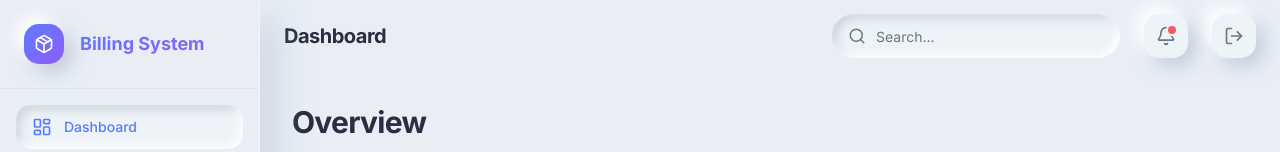
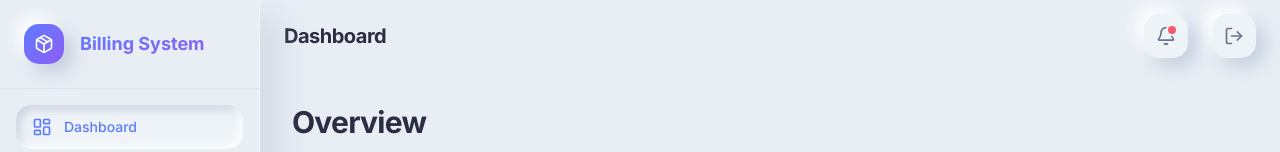
Before and after one commit to kajaatharan1112/subramanyam-desin-, a React (Vite) app: page / in a window 1280 px wide. Both pictures are taken after a click on the button "Log in as Admin". Shown: the top 152 px of the page. Built offline with nearby package versions, Linux system fonts and the light colour scheme.

Commit message:
Remove search bar from TopBar

```diff
--- a/src/components/navigation/TopBar.jsx
+++ b/src/components/navigation/TopBar.jsx
@@ -1,4 +1,4 @@
-import { Search, Bell, Menu, LogOut } from "lucide-react"
+import { Bell, Menu, LogOut } from "lucide-react"
 
 const VIEW_TITLES = {
   admin_dashboard: 'Dashboard',
@@ -26,15 +26,6 @@ export default function TopBar({ currentView, onToggleSidebar, onLogout, onSearc
       </div>
 
       <div className="flex items-center gap-6">
-        <div className="relative hidden md:block">
-          <Search className="absolute left-4 top-1/2 -translate-y-1/2 text-[var(--color-neo-text-secondary)]" size={18} />
-          <input
-            type="text"
-            placeholder="Search..."
-            onChange={(e) => onSearch?.(e.target.value)}
-            className="h-11 w-72 rounded-[var(--radius-neo-pill)] bg-[var(--color-neo-surface)] pl-11 pr-4 text-sm text-[var(--color-neo-text-primary)] shadow-[var(--shadow-neo-pressed)] outline-none transition-all placeholder:text-[var(--color-neo-text-secondary)] focus:ring-2 focus:ring-[var(--color-neo-primary)] focus:ring-offset-2 focus:ring-offset-[var(--color-neo-bg)]"
-          />
-        </div>
 
         <button
           type="button"
```
